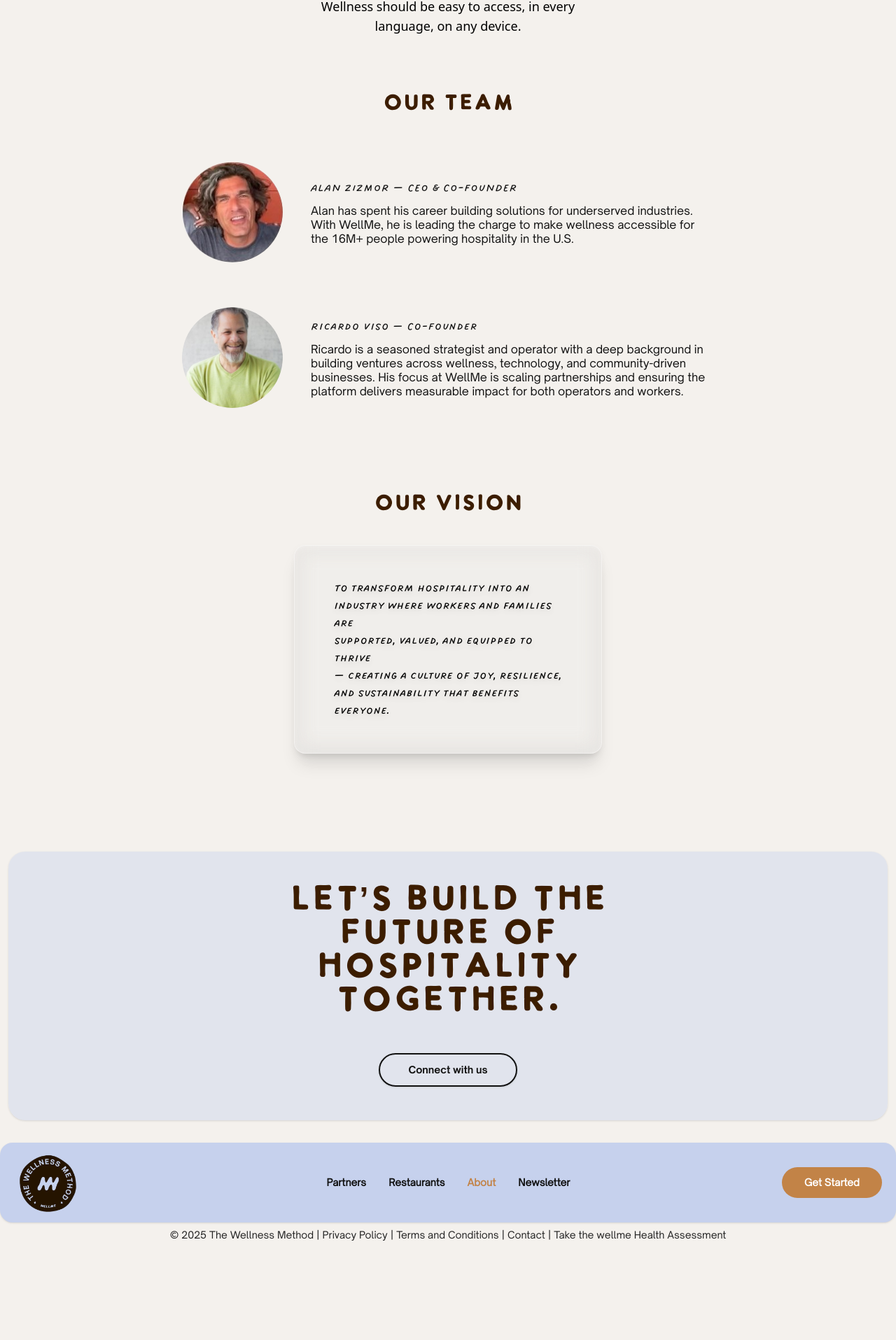
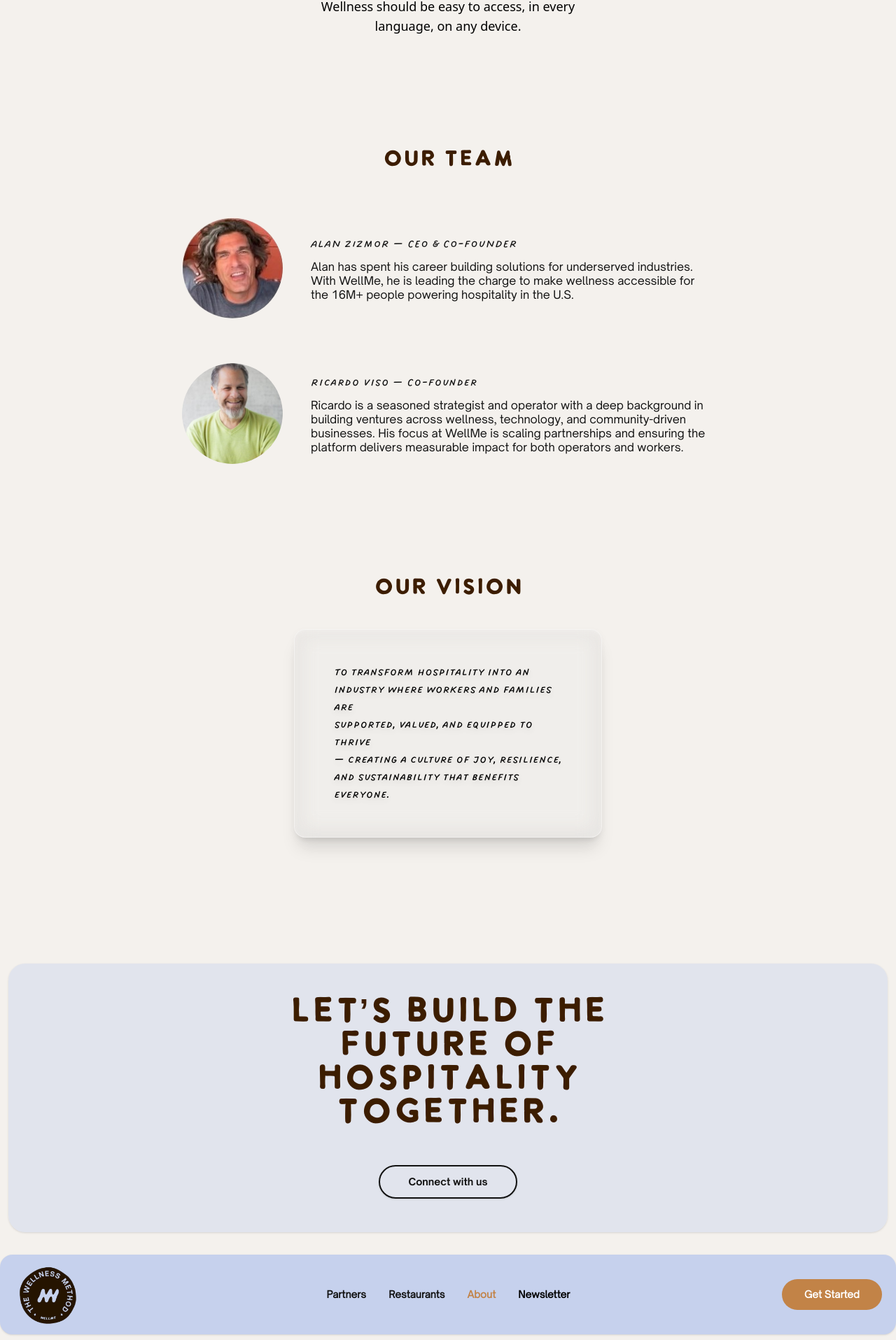
Before and after one commit to UzairAlii/wellme, a React (Vite) app: page /About in a window 1280 px wide. Shown: the part 2815-4730 px from the top of the page at 70% size. Before the commit the page ends 4602 px from the top, so only its background shows below. Built offline with nearby package versions, Linux system fonts and the light colour scheme.

Commit message:
some changes

```diff
--- a/src/components/Footer.jsx
+++ b/src/components/Footer.jsx
@@ -39,14 +39,8 @@ const Footer = () => {
             <li className='transition hover:text-[#c28347] openSauceRegular text-sm'>About</li>
           </NavLink>
 
-          <NavLink
-            to="/Newsletter"
-            className={({ isActive }) =>
-              isActive ? "text-[#c28347]" : "text-[#111] hover:text-[#bf7836]"
-            }
-          >
-            <li className='transition hover:text-[#c28347] openSauceRegular text-sm'>Newsletter</li>
-          </NavLink>
+            <li className='transition hover:text-[#c28347] openSauceRegular text-sm cursor-pointer'>Newsletter</li>
+
         </ul>
         {/* Button */}
         <div className="flex items-center">
--- a/src/pages/About/OurTeam.jsx
+++ b/src/pages/About/OurTeam.jsx
@@ -8,7 +8,7 @@ const OurTeam = () => {
       initial={{ opacity: 0 }}
       whileInView={{ opacity: 1 }}
       transition={{ duration: 1, delay: 0.5 }}
-      className='flex flex-col items-center justify-center w-full gap-16 mt-20'
+      className='flex flex-col items-center justify-center w-full gap-16 mt-20 lg:mt-40'
     >
       {/* Heading */}
       <motion.h1
--- a/src/pages/About/OurVision.jsx
+++ b/src/pages/About/OurVision.jsx
@@ -7,7 +7,7 @@ const OurVision = () => {
             initial={{ opacity: 0 }}
             whileInView={{ opacity: 1 }}
             transition={{ duration: 1, delay: 0.5 }}
-            className='flex flex-col items-center justify-center px-3 mt-20 mb-20 lg:mt-30 lg:mb-30'>
+            className='flex flex-col items-center justify-center px-3 mt-20 lg:mt-40 lg:mb-40'>
 
             <motion.h1
                 initial={{ y: 20, opacity: 0 }}
```
